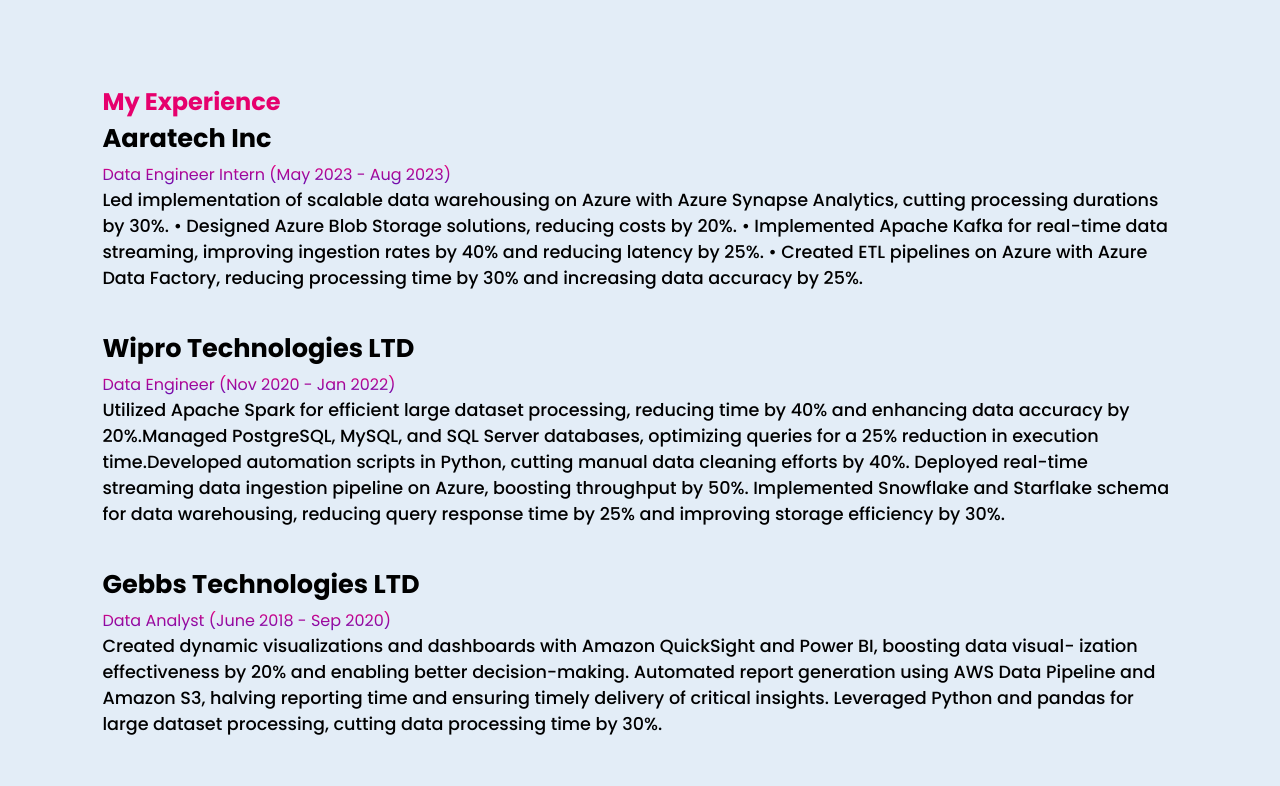
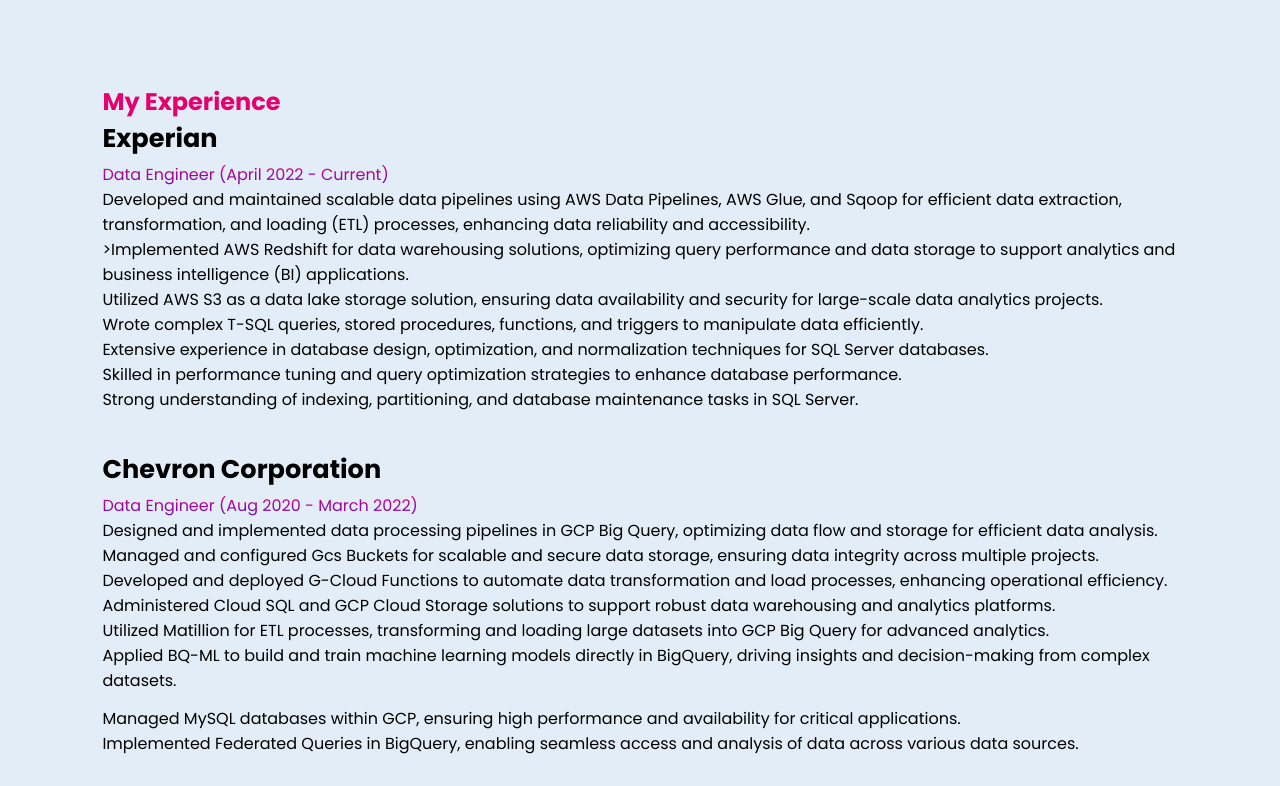
Before and after one commit to minie122/portfolio, a plain HTML site: page index.html in a window 1280 px wide. Shown: the part 1980-2766 px from the top of the page. Drawn offline with nearby package versions, Linux system fonts and the light colour scheme.

Commit message:
Update index.html

```diff
--- a/index.html
+++ b/index.html
@@ -99,7 +99,7 @@
                                                 <stop offset="100%" stop-color="#673ab7" />
                                                 </linearGradient>
                                             </defs>
-                                                <circle cx="85" cy="85" r="75" stroke-linecap="round" />
+                                                <circle cx="90" cy="85" r="75" stroke-linecap="round" />
                                        </svg>
                                        <h2 class="counter">
                                         <span data-target="89">80</span>%
@@ -429,38 +429,41 @@
     <section class="about" id="about">
         <div class="about-content">
             <h2 class="heading">My Experience</h2>
-            <h3>Aaratech Inc </h3>
+            <h3>Experian </h3>
 
             <div class="content-btn">
                 <div class="content">
                     <div class="text-box">
-                    <span>Data Engineer Intern  (May 2023 - Aug 2023)</span>
-                    <p>Led implementation of scalable data warehousing on Azure with Azure Synapse Analytics, cutting processing
-                        durations by 30%.
-                        • Designed Azure Blob Storage solutions, reducing costs by 20%.
-                        • Implemented Apache Kafka for real-time data streaming, improving ingestion rates by 40% and reducing latency
-                        by 25%.
-                        • Created ETL pipelines on Azure with Azure Data Factory, reducing processing time by 30% and increasing data
-                        accuracy by 25%.</p>
+                    <span>Data Engineer  (April 2022 - Current)</span>
+                    <ul>
+<li>Developed and maintained scalable data pipelines using AWS Data Pipelines, AWS Glue, and Sqoop for efficient data extraction, transformation, and loading (ETL) processes, enhancing data reliability and accessibility.</li>
+<li>>Implemented AWS Redshift for data warehousing solutions, optimizing query performance and data storage to support analytics and business intelligence (BI) applications.</li>
+<li>Utilized AWS S3 as a data lake storage solution, ensuring data availability and security for large-scale data analytics projects.</li>
+<li>Wrote complex T-SQL queries, stored procedures, functions, and triggers to manipulate data efficiently.</li>
+<li>Extensive experience in database design, optimization, and normalization techniques for SQL Server databases.</li>
+<li>Skilled in performance tuning and query optimization strategies to enhance database performance.</li>
+<li>Strong understanding of indexing, partitioning, and database maintenance tasks in SQL Server.</li>
+                    </ul>
                  </div>
             </div>
             <br>
 
-            <h3>Wipro Technologies LTD</h3>
+            <h3>Chevron Corporation </h3>
 
             <div class="content-btn">
                 <div class="content">
                     <div class="text-box">
-                    <span>Data Engineer (Nov 2020 - Jan 2022)</span>
-                    <p>Utilized Apache Spark for efficient large dataset processing, reducing time by 40%
-                        and enhancing data accuracy by 20%.Managed PostgreSQL, MySQL, and SQL Server databases,
-                         optimizing queries for a 25% reduction in execution time.Developed automation scripts
-                          in Python, cutting manual data cleaning efforts by 40%. Deployed real-time
-                         streaming data ingestion pipeline on Azure, boosting throughput by 50%.
-                         Implemented Snowflake and Starflake schema for data warehousing,
-                          reducing query response time by 25% and improving storage efficiency by 30%. </p>
-                 </div>
-            </div>
+                    <span>Data Engineer (Aug 2020 - March 2022)</span>
+                    <ui>
+<li>Designed and implemented data processing pipelines in GCP Big Query, optimizing data flow and storage for efficient data analysis.</li>
+ <li>Managed and configured Gcs Buckets for scalable and secure data storage, ensuring data integrity across multiple projects.</li>
+<li>Developed and deployed G-Cloud Functions to automate data transformation and load processes, enhancing operational efficiency.</li>
+ <li>Administered Cloud SQL and GCP Cloud Storage solutions to support robust data warehousing and analytics platforms.</li>                   </p>
+ <li>Utilized Matillion for ETL processes, transforming and loading large datasets into GCP Big Query for advanced analytics.</li>
+<li>Applied BQ-ML to build and train machine learning models directly in BigQuery, driving insights and decision-making from complex datasets.</li>                </div>
+ <li>Managed MySQL databases within GCP, ensuring high performance and availability for critical applications.</li>
+<li>Implemented Federated Queries in BigQuery, enabling seamless access and analysis of data across various data sources.</li>
+                </ui>
         </div>
         <br>
 
```
